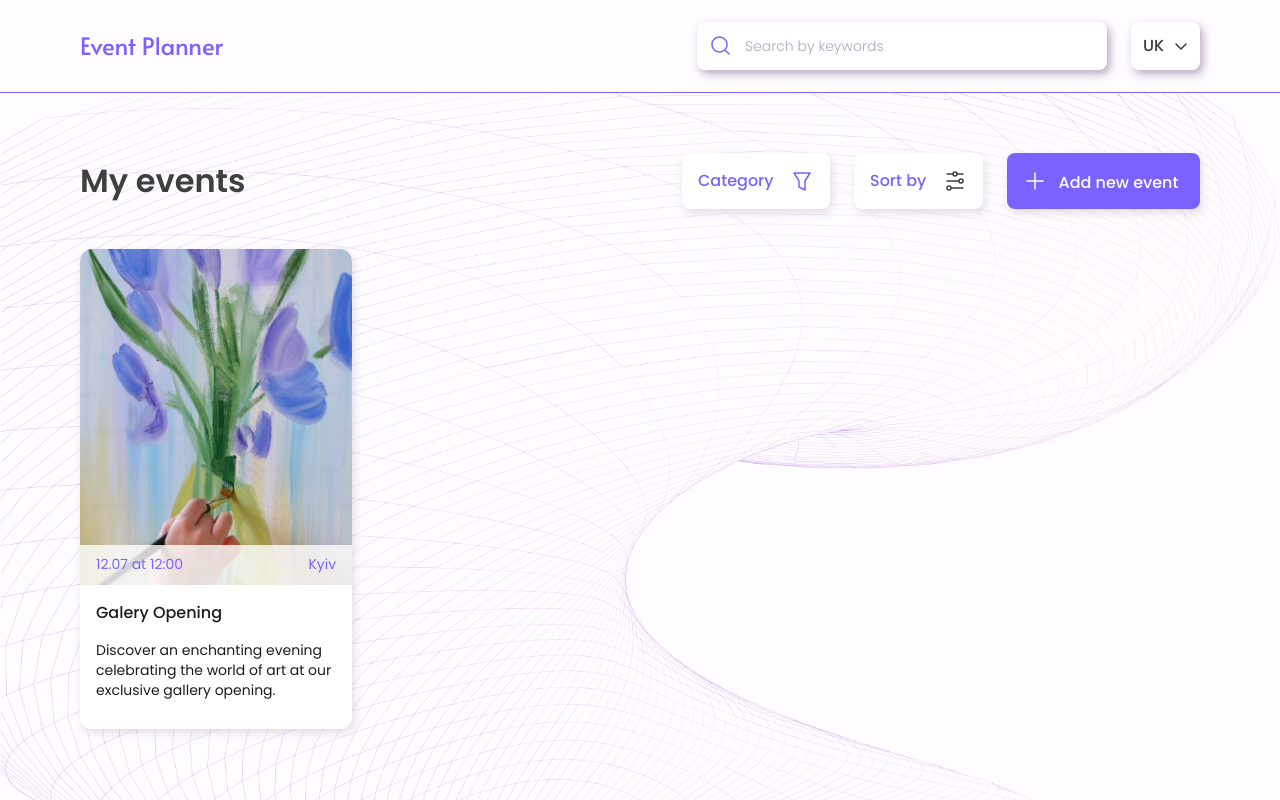
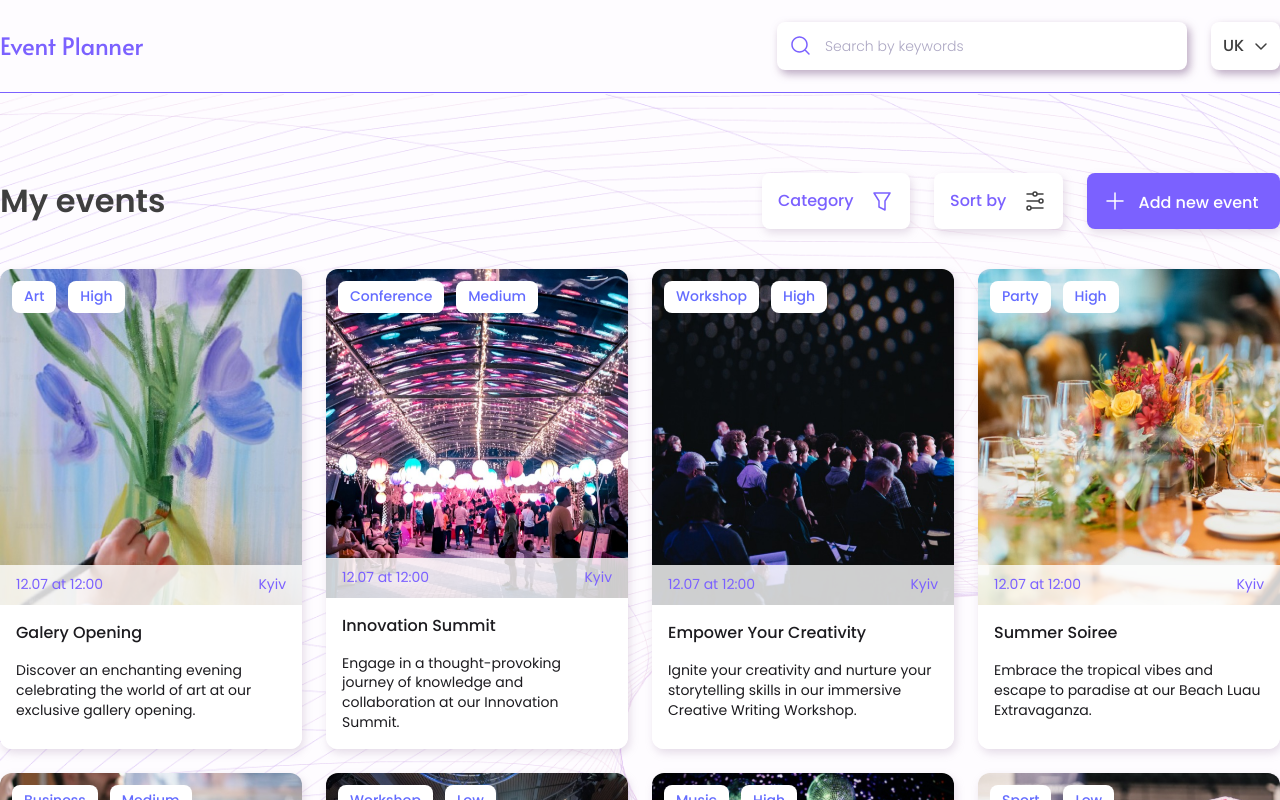
Before and after one commit to Oleksandr1914/event-planner, a React (Vite) app: page /create-event in a window 1280 px wide. Shown: the top 800 px of the page. Built offline with nearby package versions, Linux system fonts and the light colour scheme.

Commit message:
added fixed styles in home page

```diff
--- /dev/null
+++ b/src/components/ButtonMoreInfo/ButtonMoreInfo.jsx
@@ -0,0 +1,7 @@
+import { Button } from './ButtonMoreInfo.styled';
+
+const ButtonMoreInfo = () => {
+  return <Button className="hover">More info</Button>;
+};
+
+export default ButtonMoreInfo;
--- /dev/null
+++ b/src/components/ButtonMoreInfo/ButtonMoreInfo.styled.js
@@ -0,0 +1,15 @@
+import styled from 'styled-components';
+import { colors } from '../../utils/colors';
+
+export const Button = styled.button`
+  display: none;
+  margin-top: 16px;
+  margin-left: auto;
+  padding: 10px 24px;
+  font-size: 14px;
+  font-weight: 500;
+  line-height: 1.42;
+  color: rgba(255, 255, 255, 1);
+  border-radius: 8px;
+  background-color: ${colors.accent};
+`;
--- a/src/components/CardEvent/CardEvent.jsx
+++ b/src/components/CardEvent/CardEvent.jsx
@@ -3,11 +3,15 @@ import {
   BlockLocationAndTime,
   BlockTitle,
   BottomOfTheCard,
+  CardHover,
+  CategoryBox,
+  CategoryText,
   ContainerCard,
   DataTimeText,
   DescriptionCard,
   ImageCard,
   LocationText,
+  PriorityText,
   TitleCard,
 } from './CardEvent.styled';
 import Art from '../../assets/image-event/art.png';
@@ -18,21 +22,22 @@ import Business from '../../assets/image-event/business.png';
 import WorkshopSecond from '../../assets/image-event/workshop2.png';
 import Music from '../../assets/image-event/music.png';
 import Sport from '../../assets/image-event/sport.png';
+import ButtonMoreInfo from '../ButtonMoreInfo/ButtonMoreInfo';
 
-const CartEvent = () => {
+const CartEvent = ({ event }) => {
   const [pictur, setPecture] = useState(null);
 
-  const event = {
-    title: 'Galery Opening',
-    description:
-      'Discover an enchanting evening celebrating the world of art at our exclusive gallery opening.',
-    data: '12.07',
-    time: '12:00',
-    location: 'Kyiv',
-    category: 'Art',
-    picture: 'Art',
-    priority: 'High',
-  };
+  // const event = {
+  //   title: 'Galery Opening',
+  //   description:
+  //     'Discover an enchanting evening celebrating the world of art at our exclusive gallery opening.',
+  //   data: '12.07',
+  //   time: '12:00',
+  //   location: 'Kyiv',
+  //   category: 'Art',
+  //   picture: 'Art',
+  //   priority: 'High',
+  // };
 
   useEffect(() => {
     switch (event.picture) {
@@ -66,7 +71,12 @@ const CartEvent = () => {
 
   return (
     <ContainerCard>
+      <CardHover href="#" onClick={e => e.preventDefault()}>
         <ImageCard src={pictur} alt="event picture" />
+        <CategoryBox>
+          <CategoryText>{event.category}</CategoryText>
+          <PriorityText>{event.priority}</PriorityText>
+        </CategoryBox>
         <BottomOfTheCard>
           <BlockLocationAndTime>
             <DataTimeText>
@@ -79,8 +89,11 @@ const CartEvent = () => {
           <BlockTitle>
             <TitleCard>{event.title}</TitleCard>
             <DescriptionCard>{event.description}</DescriptionCard>
+
+            <ButtonMoreInfo />
           </BlockTitle>
         </BottomOfTheCard>
+      </CardHover>
     </ContainerCard>
   );
 };
--- a/src/components/CardEvent/CardEvent.styled.js
+++ b/src/components/CardEvent/CardEvent.styled.js
@@ -1,5 +1,5 @@
 import styled from 'styled-components';
-// import { device } from '../../utils/mixins';
+import { device } from '../../utils/mixins';
 import { colors } from '../../utils/colors';
 
 export const ContainerCard = styled.div`
@@ -9,12 +9,33 @@ export const ContainerCard = styled.div`
   background-color: rgba(255, 255, 255, 1);
   border-radius: 12px;
   box-shadow: 2px 4px 9px 0px rgba(166, 141, 174, 0.28);
+
+  ${device.tablet} {
+    width: 332px;
+  }
+  ${device.desktop} {
+    width: 302px;
+  }
+`;
+
+export const CardHover = styled.a`
+  &:hover .hover,
+  &:focus .hover {
+    outline: none;
+    display: block;
+  }
 `;
 
 export const ImageCard = styled.img`
   width: 272px;
   height: 340px;
   border-radius: 12px 12px 0 0;
+  ${device.tablet} {
+    width: 332px;
+  }
+  ${device.desktop} {
+    width: 302px;
+  }
 `;
 
 export const BottomOfTheCard = styled.div`
@@ -30,6 +51,12 @@ export const BlockLocationAndTime = styled.div`
   width: 272px;
   padding: 8px 16px;
   background-color: rgba(255, 255, 255, 0.8);
+  ${device.tablet} {
+    width: 332px;
+  }
+  ${device.desktop} {
+    width: 302px;
+  }
 `;
 
 export const DataTimeText = styled.p`
@@ -50,6 +77,12 @@ export const BlockTitle = styled.div`
   padding: 16px;
   background-color: rgba(255, 255, 255, 1);
   border-radius: 0 0 12px 12px;
+  ${device.tablet} {
+    width: 332px;
+  }
+  ${device.desktop} {
+    width: 302px;
+  }
 `;
 
 export const TitleCard = styled.h2`
@@ -65,3 +98,30 @@ export const DescriptionCard = styled.p`
   line-height: 1.42;
   color: rgba(28, 27, 31, 1);
 `;
+
+export const CategoryBox = styled.div`
+  position: absolute;
+  top: 12px;
+  left: 12px;
+  display: grid;
+  grid-template-areas: 'category priority';
+  gap: 12px;
+`;
+
+export const CategoryText = styled.span`
+  padding: 6px 12px;
+  font-size: 14px;
+  font-weight: 500;
+  line-height: 1.42;
+  border-radius: 8px;
+  background-color: rgba(255, 255, 255, 1);
+`;
+
+export const PriorityText = styled.span`
+  padding: 6px 12px;
+  font-size: 14px;
+  font-weight: 500;
+  line-height: 1.42;
+  border-radius: 8px;
+  background-color: rgba(255, 255, 255, 1);
+`;
--- a/src/components/Header/Header.styled.js
+++ b/src/components/Header/Header.styled.js
@@ -25,7 +25,7 @@ export const ContainerHeader = styled.header`
     gap: 24;
   }
   ${device.desktop} {
-    padding: 22px 80px;
+    padding: 22px 0;
     grid-template-columns: 1fr 410px 69px;
     width: ${size.desktop};
   }
--- a/src/globalStyles.js
+++ b/src/globalStyles.js
@@ -26,7 +26,7 @@ export const GlobalStyle = createGlobalStyle`
   }
 
   body {
-background-color: rgba(254, 252, 255, 1);
+  background-color: rgba(254, 252, 255, 1);
 
   }
 
--- a/src/pages/Home/Home.jsx
+++ b/src/pages/Home/Home.jsx
@@ -4,6 +4,7 @@ import SelectCategory from '../../components/SelectCategory/SelectCategory';
 import SelectSort from '../../components/SelectSort/SelectSort';
 import { Container, EventBlock, FilterBlock, Title } from './Home.styled';
 import CartEvent from '../../components/CardEvent/CardEvent';
+import { events } from '../../utils/events';
 
 const Home = () => {
   const [isActiveSort, setIsActiveSort] = useState(false);
@@ -26,7 +27,9 @@ const Home = () => {
       </FilterBlock>
       <EventBlock>
         <Title>My events</Title>
-        <CartEvent />
+        {events.map(el => (
+          <CartEvent event={el} key={el.title} />
+        ))}
       </EventBlock>
     </Container>
   );
--- a/src/pages/Home/Home.styled.js
+++ b/src/pages/Home/Home.styled.js
@@ -12,7 +12,7 @@ export const Container = styled.main`
   }
   ${device.desktop} {
     width: ${size.desktop};
-    padding: 60px 80px;
+    padding: 80px 0;
   }
 `;
 
@@ -27,12 +27,21 @@ export const FilterBlock = styled.div`
 export const EventBlock = styled.div`
   position: relative;
   margin-top: 40px;
+  display: grid;
+  gap: 24px;
   ${device.tablet} {
     margin-top: 96px;
+    grid-template-areas:
+      'card card'
+      'card card'
+      'card card';
   }
 
   ${device.desktop} {
     margin-top: 40px;
+    grid-template-areas:
+      'card card card card'
+      'card card card card';
   }
 `;
 
```
Lines whose indentation alone changed are shown as unchanged.
